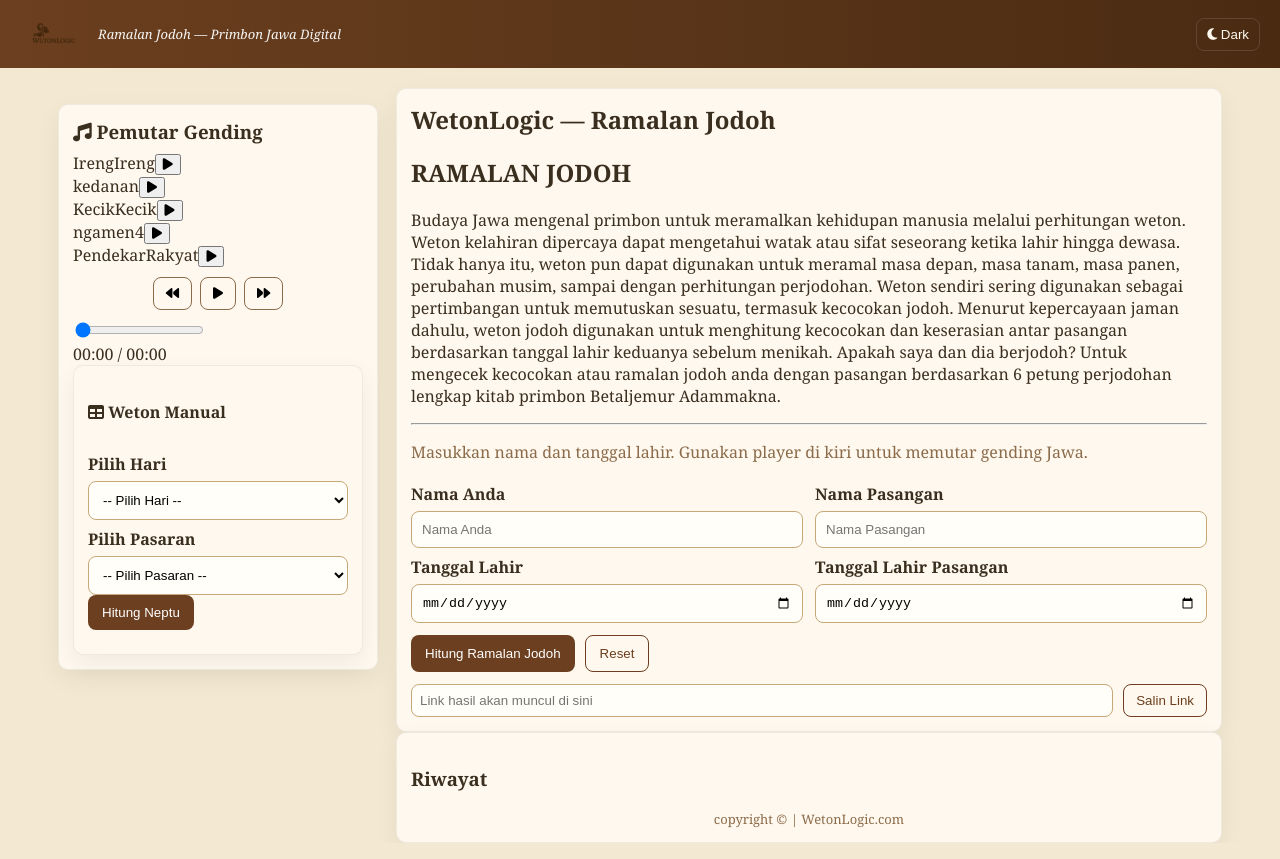
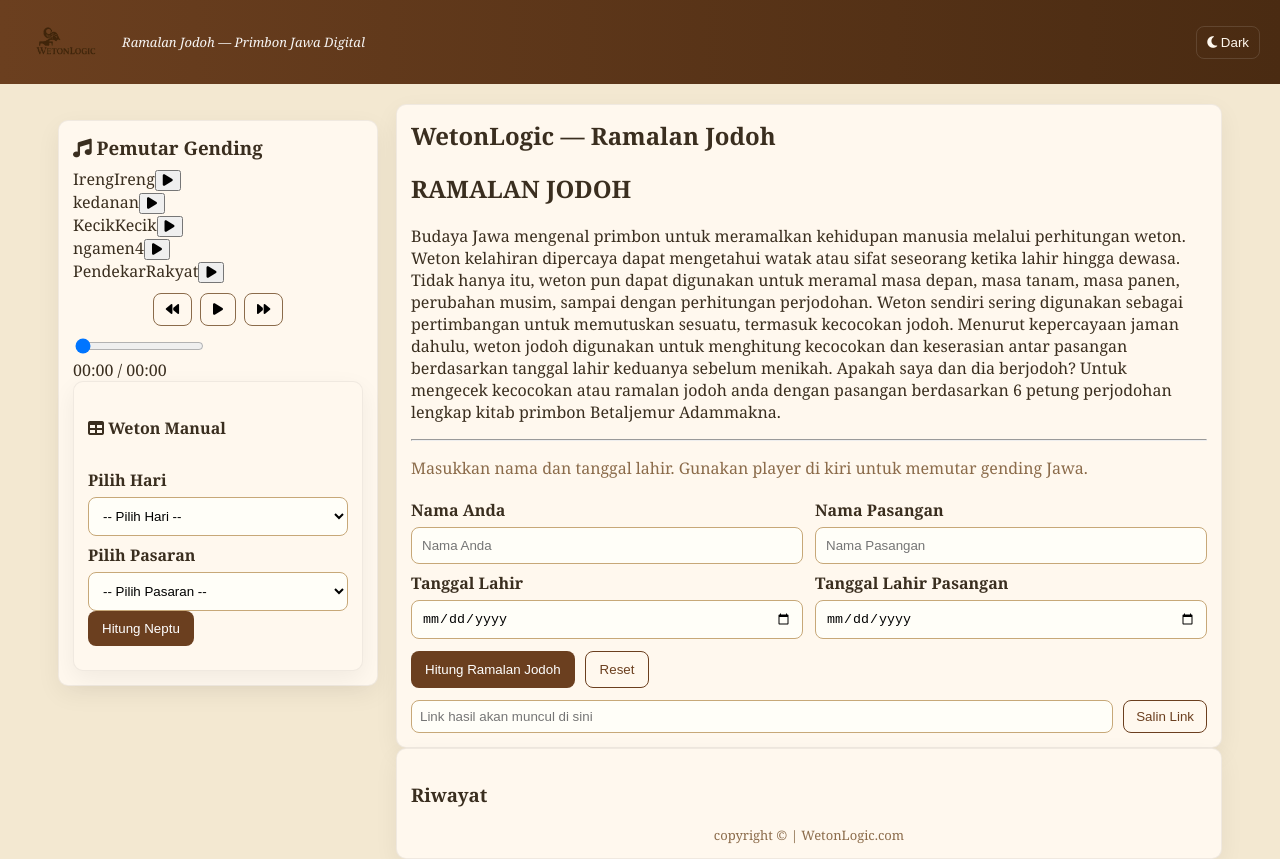
Before and after one commit to andikarpl27-ai/WetonLogic, a plain HTML site: page index.html in a window 1280 px wide. Drawn offline with Linux system fonts and the light colour scheme.

Commit message:
Update style.css

```diff
--- a/style.css
+++ b/style.css
@@ -7,7 +7,12 @@ html,body{height:100%;margin:0;font-family:Georgia, 'Segoe UI', Tahoma, sans-ser
 .site-header{display:flex;justify-content:space-between;align-items:center;padding:12px 20px;background:linear-gradient(90deg,var(--accent),#4a2b12);color:var(--card)}
 .brand{display:flex;align-items:center;gap:12px}
 .logo{width:180px;height:44px}
-.logo-img{height:44px;width:auto;object-fit:contain;border-radius:6px}
+.logo-img{
+  height:60px;
+  width:auto;
+  object-fit:contain;
+  border-radius:6px;
+}
 .tag{font-size:13px;color:rgba(255,255,255,0.95);font-style:italic}
 .header-actions{display:flex;align-items:center;gap:10px}
 .header-actions button{background:transparent;border:1px solid rgba(255,255,255,0.12);color:var(--card);padding:8px 10px;border-radius:8px;cursor:pointer}
```
